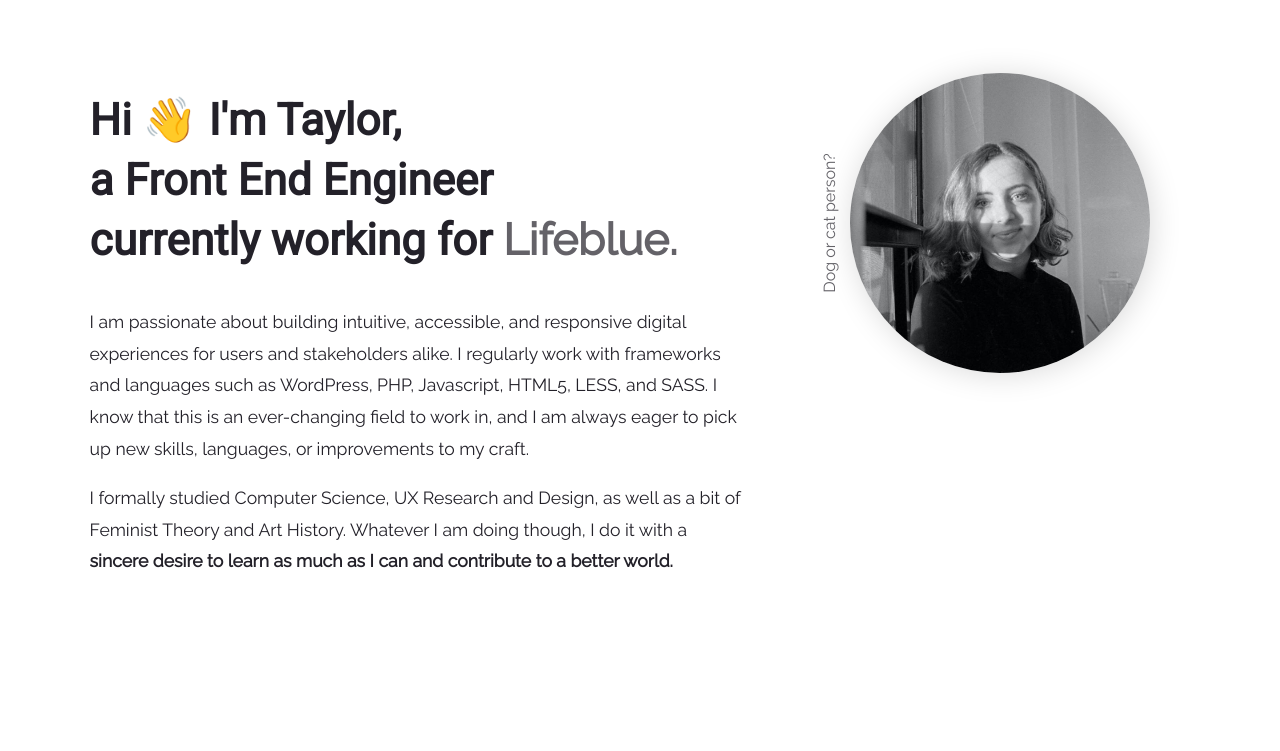
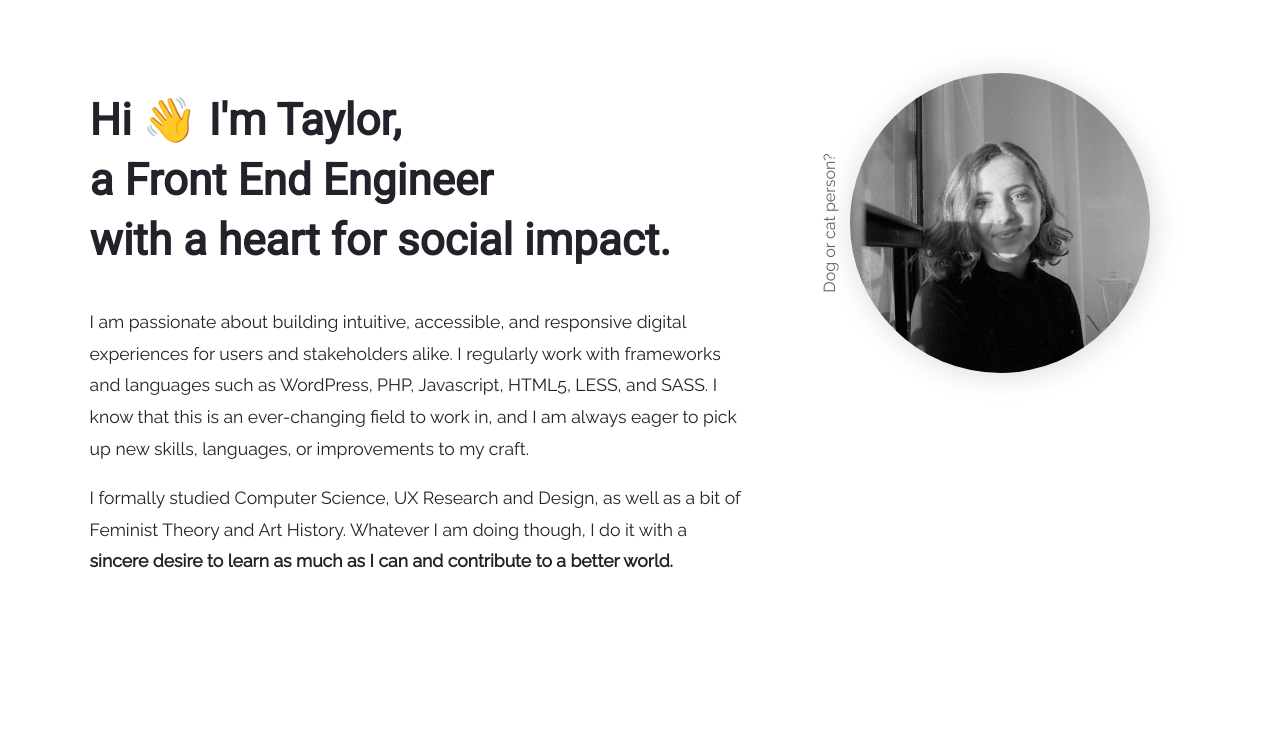
Before and after one commit to taylormcpherson/dev-portfolio, a Gatsby site: page /about in a window 1280 px wide. Shown: the part 49-800 px from the top of the page. Built offline with nearby package versions, Linux system fonts and the light colour scheme; Gatsby itself is replaced by a stand-in of ours.

Commit message:
dependabot updates and copy switch in about.

```diff
--- a/src/pages/about.js
+++ b/src/pages/about.js
@@ -15,15 +15,8 @@ const AboutPage = () => {
               data-sal-easing="ease-in-out"
           >
             Hi 👋 I'm Taylor, <br />
-            a Front End Engineer <br />currently working for
-            <span>&nbsp;
-              <a className='link__primary about__title--link'
-                href="https://www.lifeblue.com"
-                target="_blank"
-                rel="noreferrer">
-                Lifeblue.
-              </a>
-            </span>&nbsp;
+            a Front End Engineer <br />
+            with a heart for social impact.
           </h1>
           <p className="about__copy"
              data-sal="fade"
```
Also changed, not shown: 1 other file.
